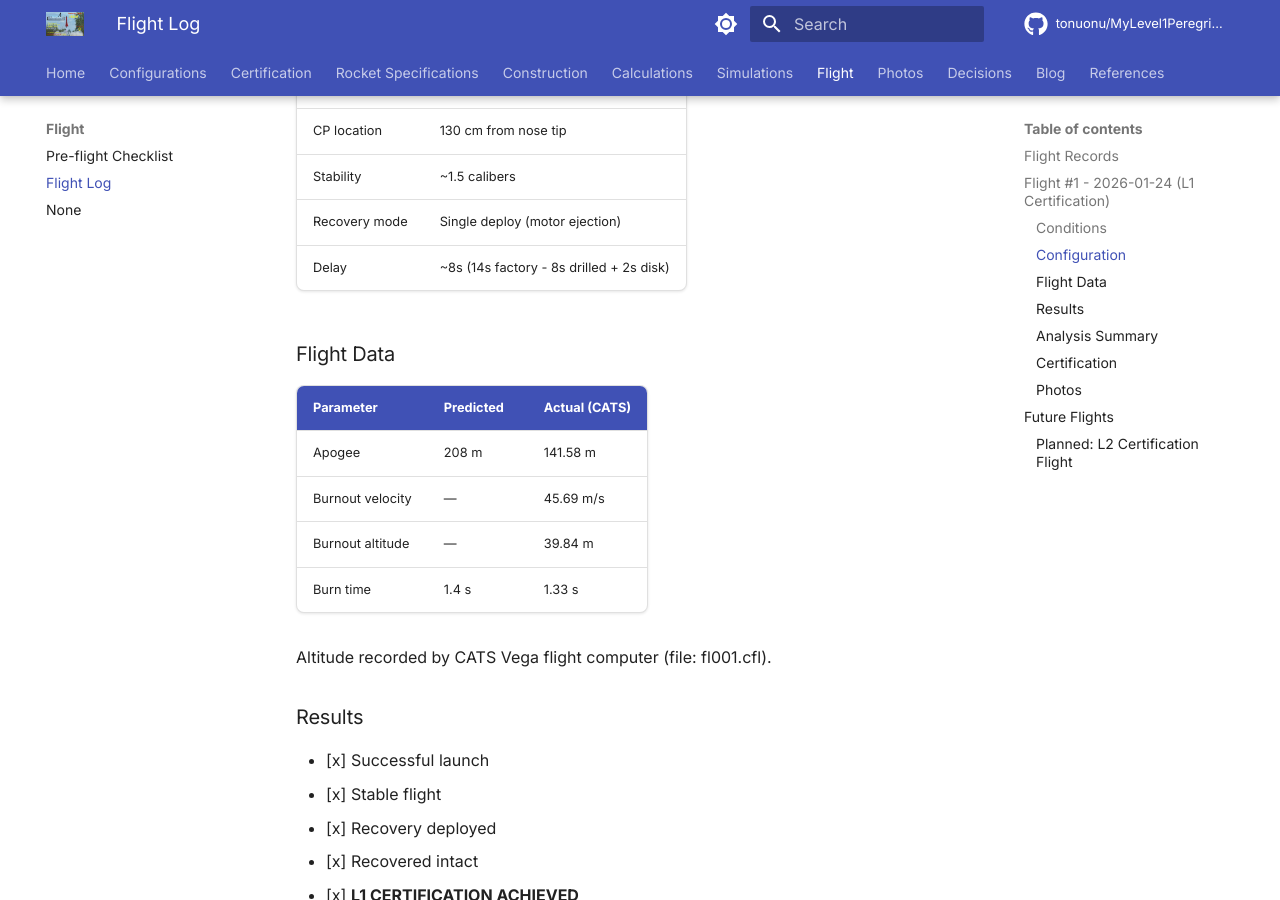
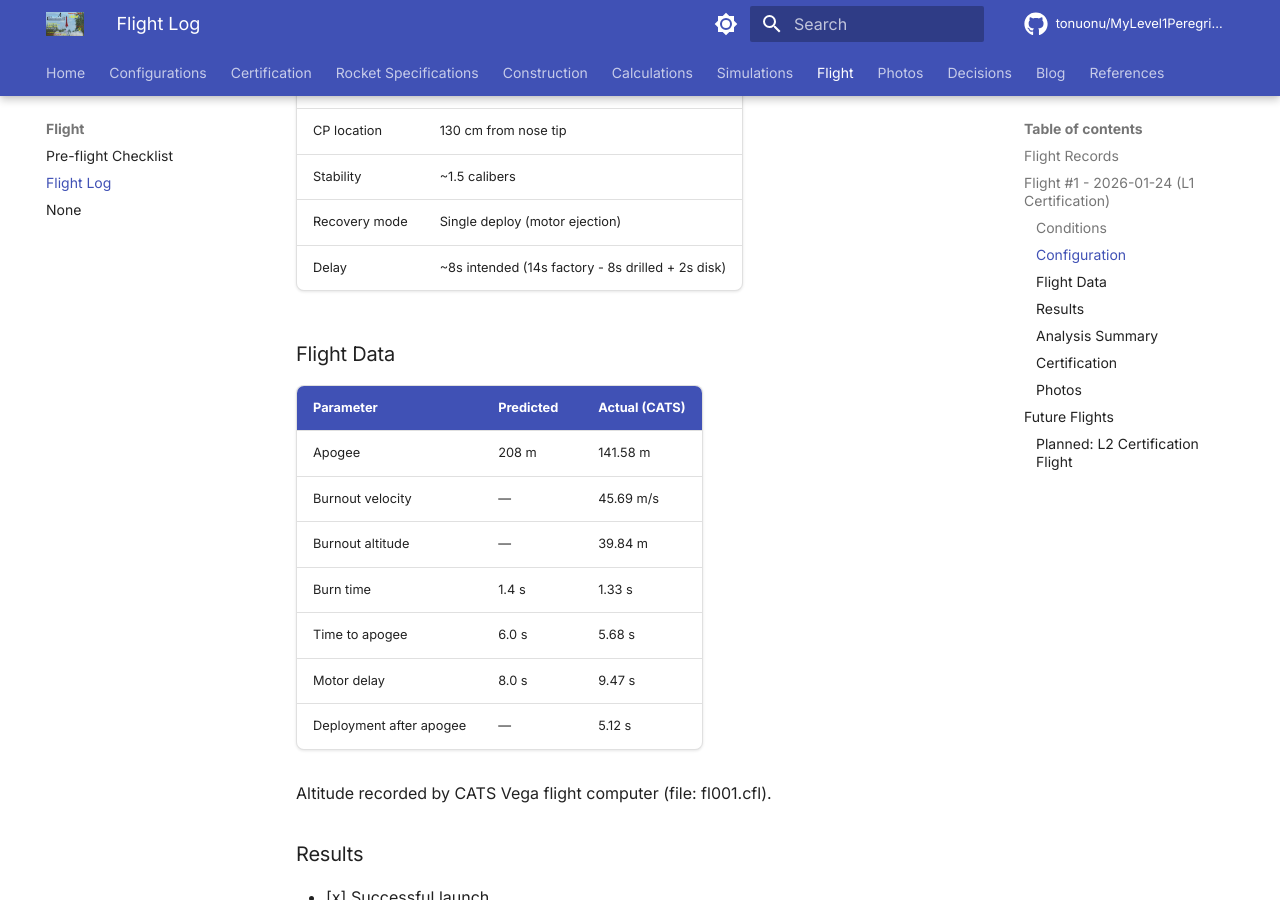
Before and after one commit to tonuonu/MyLevel1Peregrine, an MkDocs documentation site: the page built from docs/flight/log.md, in a window 1280 px wide and 900 px high, scrolled down 790 px. Built offline with MkDocs 1.6.1 and Material for MkDocs 9.7.7, drawn with Linux system fonts in a browser that asks for light colours; comment, search, counter and statistics services are not loaded.

Commit message:
Add accelerometer-derived timing data (motor delay, deployment)

```diff
--- a/docs/flight/log.md
+++ b/docs/flight/log.md
@@ -24,7 +24,7 @@
 | CP location | 130 cm from nose tip |
 | Stability | ~1.5 calibers |
 | Recovery mode | Single deploy (motor ejection) |
-| Delay | ~8s (14s factory - 8s drilled + 2s disk) |
+| Delay | ~8s intended (14s factory - 8s drilled + 2s disk) |
 
 ### Flight Data
 
@@ -34,6 +34,9 @@
 | Burnout velocity | — | 45.69 m/s |
 | Burnout altitude | — | 39.84 m |
 | Burn time | 1.4 s | 1.33 s |
+| Time to apogee | 6.0 s | 5.68 s |
+| Motor delay | 8.0 s | 9.47 s |
+| Deployment after apogee | — | 5.12 s |
 
 Altitude recorded by CATS Vega flight computer (file: fl001.cfl).
 
```
